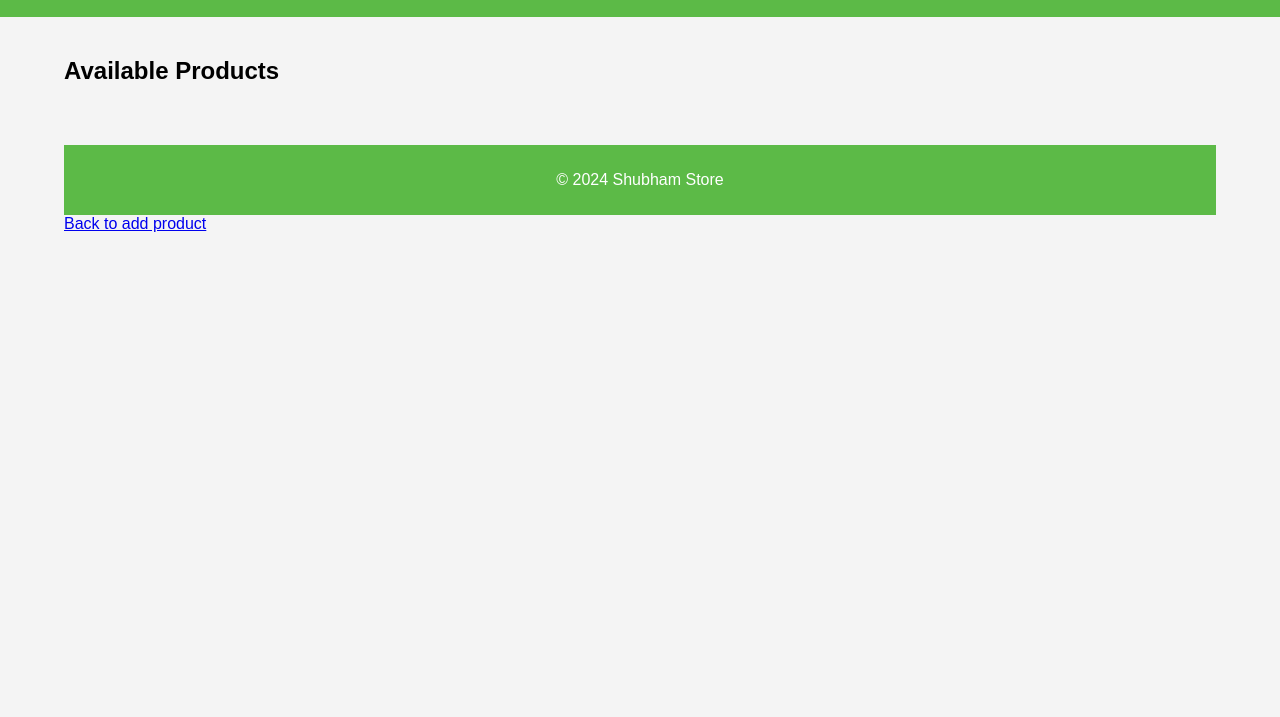
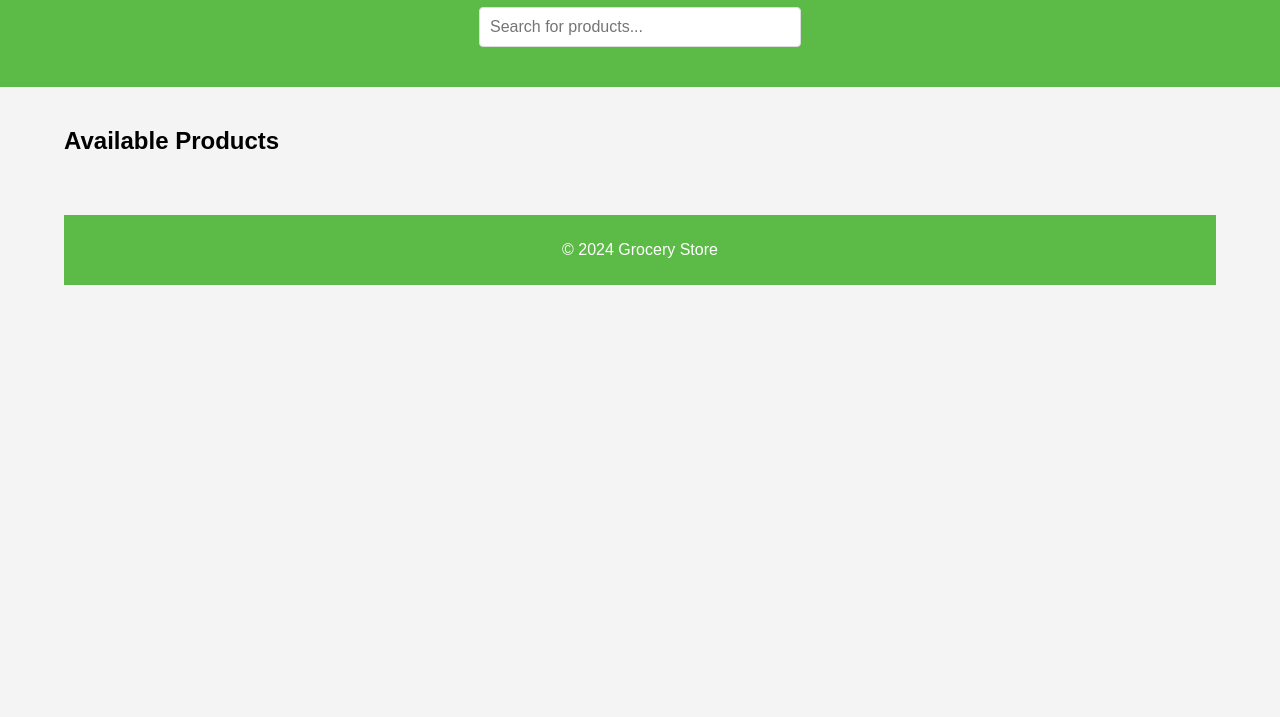
Before and after one commit to lifeofpratik/shubham-store, a website: page public/index.html in a window 1280 px wide. Shown: the part 83-800 px from the top of the page. Drawn offline with Linux system fonts and the light colour scheme; no server answers.

Commit message:
Add search bar function

```diff
--- a/public/css/style.css
+++ b/public/css/style.css
@@ -86,7 +86,25 @@ input[type="submit"] {
 input[type="submit"]:hover {
   background-color: #4cae4f; /* Darker green on hover */
 }
+/* Search bar styling */
+.search-container {
+  text-align: center;
+  margin-bottom: 20px;
+}
 
+#searchBar {
+  width: 300px;
+  padding: 10px;
+  font-size: 16px;
+  border: 1px solid #ddd;
+  border-radius: 4px;
+  outline: none;
+}
+
+#searchBar:focus {
+  border-color: #5cba47; /* Green color on focus */
+  box-shadow: 0 0 5px rgba(92, 186, 71, 0.5); /* Subtle shadow on focus */
+}
 /* Footer styles */
 footer {
   text-align: center;
--- a/public/index.html
+++ b/public/index.html
@@ -9,15 +9,18 @@
 </head>
 <body>
     <header>
-        <h1>Welcome to Shubham Store</h1>
+        <h1>Welcome to Our Grocery Store</h1>
+        <!-- Add the search bar here -->
+        <div class="search-container">
+            <input type="text" id="searchBar" placeholder="Search for products..." oninput="searchProducts()">
+        </div>
     </header>
     <div class="container">
         <h2>Available Products</h2>
         <div id="productList"></div>
         <footer>
-            <p>&copy; 2024 Shubham Store</p>
+            <p>&copy; 2024 Grocery Store</p>
         </footer>
-        <a href="admin_dashboard.html">Back to add product</a>
     </div>
 </body>
 </html>
--- a/public/js/main.js
+++ b/public/js/main.js
@@ -1,8 +1,10 @@
 const productList = document.getElementById('productList');
+let allProducts = [];
 
 async function displayProducts() {
     const response = await fetch('https://shubhamstore.azurewebsites.net/api/products');
     const products = await response.json();
+    allProducts = products; // Store products in global variable
     renderProducts(products);
 }
 
@@ -26,6 +28,11 @@ function renderProducts(products) {
         productList.appendChild(li);
     });
 }
+function searchProducts() {
+    const query = document.getElementById('searchBar').value.toLowerCase();
+    const filteredProducts = allProducts.filter(product => product.name.toLowerCase().includes(query));
+    renderProducts(filteredProducts); // Re-render products based on search
+}
 
 // Initial call to display products
 displayProducts();
```
